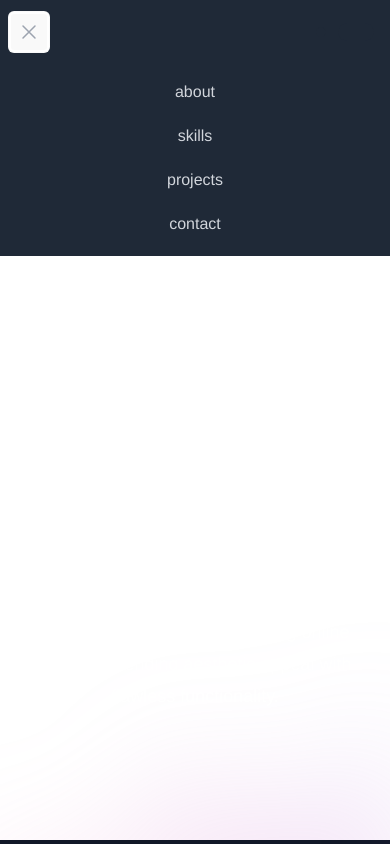
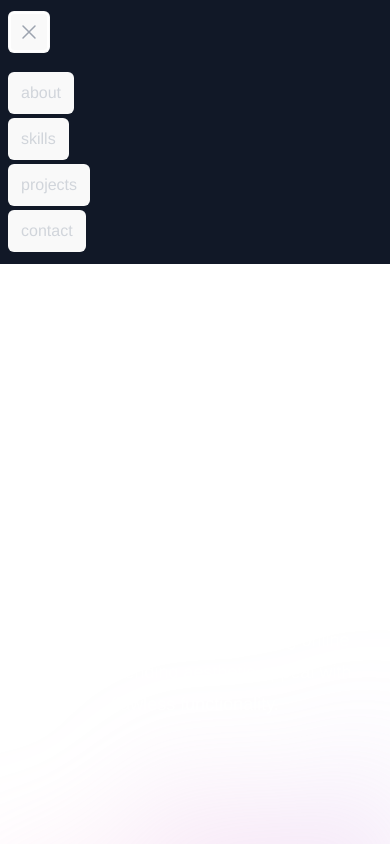
Before and after one commit to toastyThink/my-portfolio, a React (Vite) app: page / in a window 390 px wide. Both pictures are taken after a click on the button "Open main menu". Shown: the top 844 px of the page. Built offline with nearby package versions, Linux system fonts and the light colour scheme.

Commit message:
refactored hamnburger menu drop down options, now works on mobile devices

```diff
--- a/src/componenets/Header.jsx
+++ b/src/componenets/Header.jsx
@@ -34,7 +34,7 @@ function Header({about, skills, projects, contact}){
     };
 
     return(
-        <Disclosure as="nav" className="bg-gray-800">
+        <Disclosure as="nav" className="bg-gray-900">
         {({ open }) => (
           <>
             <div className="mx-auto max-w-7xl px-2 sm:px-6 lg:px-8">
@@ -79,26 +79,26 @@ function Header({about, skills, projects, contact}){
                   </div>
                 </div>
                  <div className="absolute inset-y-0 right-0 flex items-center pr-2 sm:static sm:inset-auto sm:ml-6 sm:pr-0">
-                  <button
+                  {/* <button
                     type="button"
                     className="relative rounded-full bg-gray-800 p-1 text-gray-400 hover:text-white focus:outline-none focus:ring-2 focus:ring-white focus:ring-offset-2 focus:ring-offset-gray-800"
                   >
                     <span className="absolute -inset-1.5" />
                     <span className="sr-only">View notifications</span>
-                  </button>
+                  </button> */}
 
-                  {/* Profile dropdown */}
+                  {/* // Profile dropdown  */}
                   <Menu as="div" className="relative ml-3">
                     <div>
-                      <Menu.Button className="relative flex rounded-full bg-gray-800 text-sm focus:outline-none focus:ring-2 focus:ring-white focus:ring-offset-2 focus:ring-offset-gray-800">
+                      {/* <Menu.Button className="relative flex rounded-full bg-gray-800 text-sm focus:outline-none focus:ring-2 focus:ring-white focus:ring-offset-2 focus:ring-offset-gray-800">
                         <span className="absolute -inset-1.5" />
                         <span className="sr-only">Open user menu</span>
-                        {/* <img
+                         <img
                           className="h-8 w-8 rounded-full"
-                          src="https://images.unsplash.com/photo-1472099645785-5658abf4ff4e?ixlib=rb-1.2.1&ixid=eyJhcHBfaWQiOjEyMDd9&auto=format&fit=facearea&facepad=2&w=256&h=256&q=80"
+                        //   src="https://images.unsplash.com/photo-1472099645785-5658abf4ff4e?ixlib=rb-1.2.1&ixid=eyJhcHBfaWQiOjEyMDd9&auto=format&fit=facearea&facepad=2&w=256&h=256&q=80"
                           alt=""
-                        /> */}
-                      </Menu.Button>
+                        />
+                      </Menu.Button> */}
                     </div>
                     <Transition
                       as={Fragment}
@@ -151,14 +151,12 @@ function Header({about, skills, projects, contact}){
               <div className="space-y-1 px-2 pb-3 pt-2">
               {navigation.map((item) => (
                          <Disclosure.Button
+                        to={`/${item.name}`}
                         key={item.name}
-                    as="a"
-                    href={item.href}
-                    className={classNames(
-                      item.current ? 'bg-gray-900 text-white' : 'text-gray-300 hover:bg-gray-700 hover:text-white',
-                      'block rounded-md px-3 py-2 text-base font-medium'
-                    )}
+                        className={item.current ? 'bg-gray-900 text-white' : 'text-gray-300 hover:bg-gray-700 hover:text-white block rounded-md px-3 py-2 text-base font-medium'}
                         aria-current={item.current ? 'page' : undefined}
+
+                        onClick={() => (scrollToSection(item.name))}
                         >
                         {item.name}
                         </Disclosure.Button>
```
Lines whose indentation alone changed are shown as unchanged.
